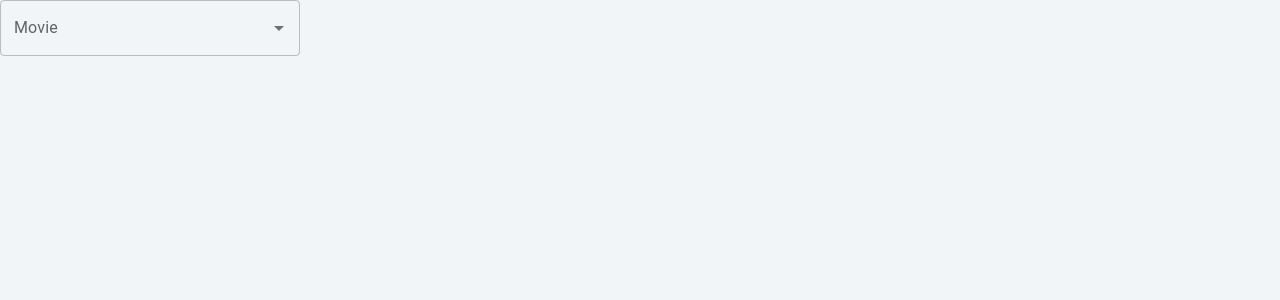
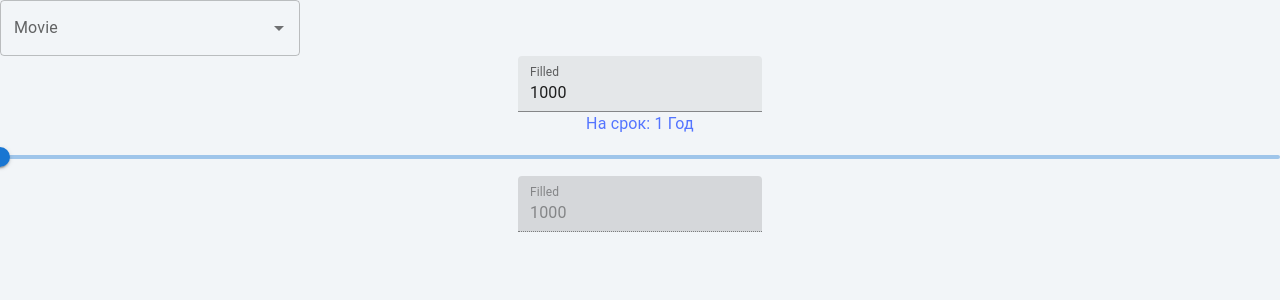
Before and after one commit to nikita-jpg/BankClient, a React (Create React App) app in the folder bank_client/: page / in a window 1280 px wide. Shown: the top 300 px of the page. Built offline with nearby package versions, Linux system fonts and the light colour scheme.

Commit message:
UX работает

```diff
--- a/bank_client/package.json
+++ b/bank_client/package.json
@@ -12,6 +12,7 @@
     "@testing-library/user-event": "^12.8.3",
     "axios": "^0.21.1",
     "date-fns": "^2.22.1",
+    "mathjs": "^10.0.0",
     "react": "^17.0.2",
     "react-date-picker": "^8.2.0",
     "react-dom": "^17.0.2",
--- a/bank_client/src/App.js
+++ b/bank_client/src/App.js
@@ -1,27 +1,42 @@
-import React, { useState } from "react";
+import React, { useEffect, useState } from "react";
 import './App.css';
 import { About } from "./comonents/About/About";
 import { Header } from './comonents/Header/Header';
 import { Menu } from "./comonents/Menu/Menu";
 import {TabContent} from './comonents/TabContent/TabContent';
 import { Tables } from "./comonents/Tables/Tables";
-import {Autocomplete, TextField} from '@mui/material/';
+import {Autocomplete, TextField, Slider, Typography, FilledInput } from '@mui/material/';
 import axios from 'axios';
+const { evaluate } = require('mathjs')
 axios.defaults.headers.common['Access-Control-Allow-Origin'] = '*';
 
-function App() {
-  const uriTables = "https://83b0-93-81-207-6.ngrok.io/test"
+const App = () => {
+  const uriTables = "https://37df-93-81-207-6.ngrok.io/?tarifServerName="
 
 const tarifs = [
 {
-  tarifName:'Тариф 1',
-  tarifServerName:'Tarif1'
+  tarifName:'Накопительный счёт',
+  tarifServerName:'savings_acc'
 },
 {
-  tarifName:'Тариф 2',
-  tarifServerName:'Tarif2'
+  tarifName:'Вклад для студентов',
+  tarifServerName:'contribution_for_students'
+}
+,
+{
+  tarifName:'Вклад для военных',
+  tarifServerName:'contribution_for_the_military'
 }
 ];
+
+const [formula, setFormula] = useState("y*x")
+const [yearValue, setYearValue] = useState(1)
+const [moneyValue, setMoneyValue] = useState(1000)
+const [profit, setProfit] = useState(1000)
+
+//x - количество денег, y - количество лет
+const getResult = (x,y) => Math.floor(evaluate(formula, {x:x,y:y}))
+
 const testChange = (event, value) =>{
 
   let tarifServetValue = "";
@@ -31,16 +46,71 @@ const testChange = (event, value) =>{
     }
   }
 
-  console.log(tarifServetValue)
-
-  axios.get(uriTables).then((resp) =>{
-    console.log(resp)
+  axios.get(uriTables + tarifServetValue).then((resp) =>{
+    setFormula(resp.data)
+    setProfit(getResult(moneyValue, yearValue))
   })
 }
 
+//Заработок
+useEffect(()=>{
+  setProfit(getResult(moneyValue, yearValue))
+},[yearValue, moneyValue, formula])
+
+
+//Сумма вклада
+const handleChangeMoney = (event) => {
+
+  const data = event.target.value;
+  if(data.length <= 7 && (/^[0-9]+$/.test(data) || data.length===0)){
+    setMoneyValue(event.target.value)
+  }
+  // if(/^[0-9]+$/.test(data)){
+  //   let number = Number(data)
+  //   console.log(number)
+
+  //   if(number>=1000 && number<=1000000){
+  //     setMoneyValue(event.target.value)
+  //   }
+  // }
+  // const result = /^[0-9]+$/.test(data)
+  // console.log(result)
+
+  // setMoneyValue(event.target.value);
+  // console.log(event.target.value)
+  // if (typeof event.target.value === 'number') {
+  //   console.log(event.target.value)
+  //   setMoneyValue(event.target.value);
+  // }
+};
+
+//Года
+const handleChangeYears = (event, newValue) => {
+  if (typeof newValue === 'number') {
+    setYearValue(newValue);
+  }
+};
+const valueLabelFormat = (value) => {
+  const units = ['Год', 'Года', 'Лет'];
+
+  let unitIndex = 0;
+  let scaledValue = value;
+
+  if(value === 1){
+    unitIndex = 0
+  }else if(value<=4){
+    unitIndex = 1
+  }
+  else{
+    unitIndex = 2;
+  }
+
+  return `${scaledValue} ${units[unitIndex]}`;
+}
 
   return (
     <div className="App">
+
       <Autocomplete
         disablePortal
         id="combo-box-demo"
@@ -49,6 +119,25 @@ const testChange = (event, value) =>{
         onInputChange={testChange}
         renderInput={(params) => <TextField {...params} label="Movie" />}
       />
+
+      <TextField  id="filled-basic" label="Filled" variant="filled" onChange={handleChangeMoney} value={moneyValue}/>
+
+      <Typography id="non-linear-slider" gutterBottom>
+        На срок: {valueLabelFormat(yearValue)}
+      </Typography>
+      <Slider
+        value={yearValue}
+        min={1}
+        step={1}
+        max={10}
+        // getAriaValueText={valueLabelFormat}
+        // valueLabelFormat={valueLabelFormat}
+        onChange={handleChangeYears}
+        valueLabelDisplay="auto"
+        aria-labelledby="non-linear-slider"
+      />
+
+    <TextField  id="filled-basic" label="Filled" variant="filled" disabled value={profit}/>
     </div>
   );
 }
```
Also changed, not shown: 2 other files (tests, documents, lock files or other folders).
